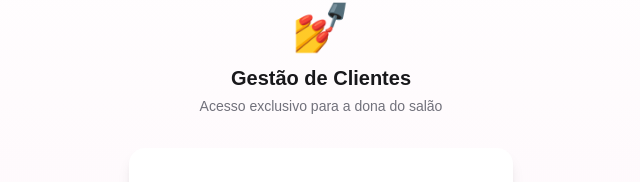
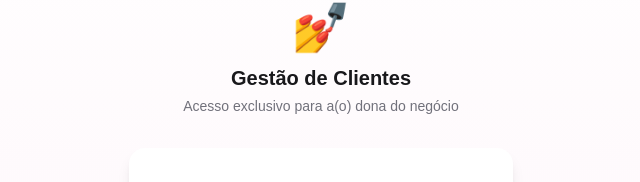
Before and after one commit to daviriquelme2011barbosa-sys/Sistema-Manicure, a Next.js app: page /login in a window 1280 px wide. Shown: the part 144-326 px from the top of the page, without its empty margins (319-959 px from the left). Built offline with nearby package versions, Linux system fonts and the light colour scheme; no server answers.

Commit message:
fix: subtítulo da tela de login atualizado

```diff
--- a/app/(auth)/login/page.tsx
+++ b/app/(auth)/login/page.tsx
@@ -282,7 +282,7 @@ export default function LoginPage() {
       <div className="mb-8 text-center">
         <p className="text-5xl">💅</p>
         <h1 className="mt-3 text-xl font-bold text-zinc-900">Gestão de Clientes</h1>
-        <p className="mt-1 text-sm text-zinc-500">Acesso exclusivo para a dona do salão</p>
+        <p className="mt-1 text-sm text-zinc-500">Acesso exclusivo para a(o) dona do negócio</p>
       </div>
 
       <div className="rounded-2xl bg-white px-6 py-8 shadow-lg">
```
